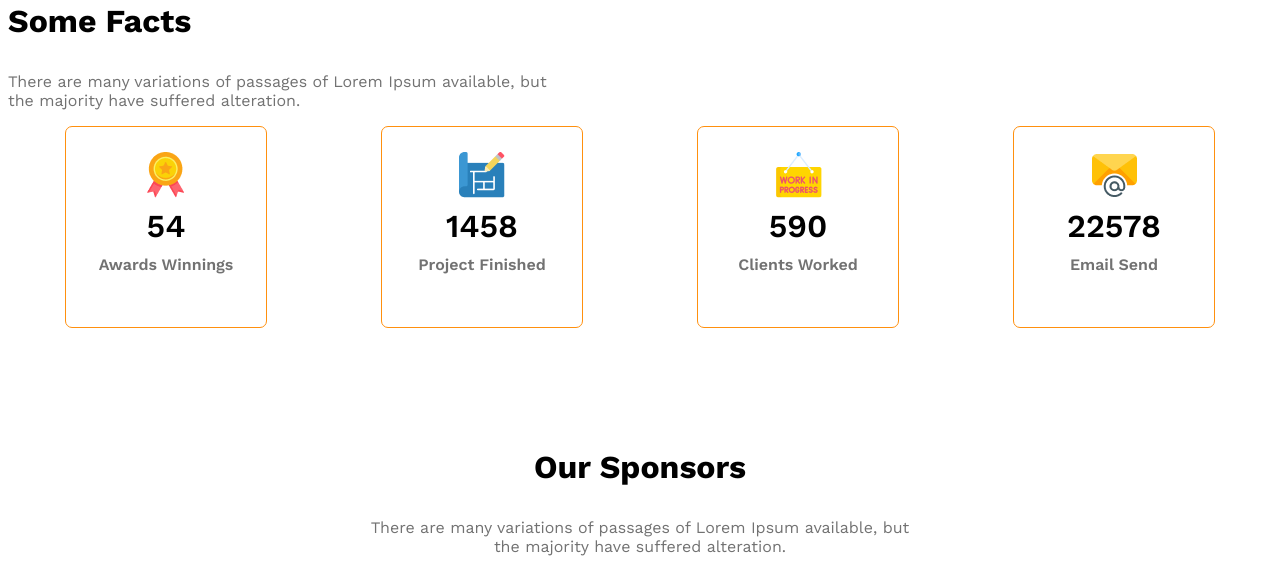
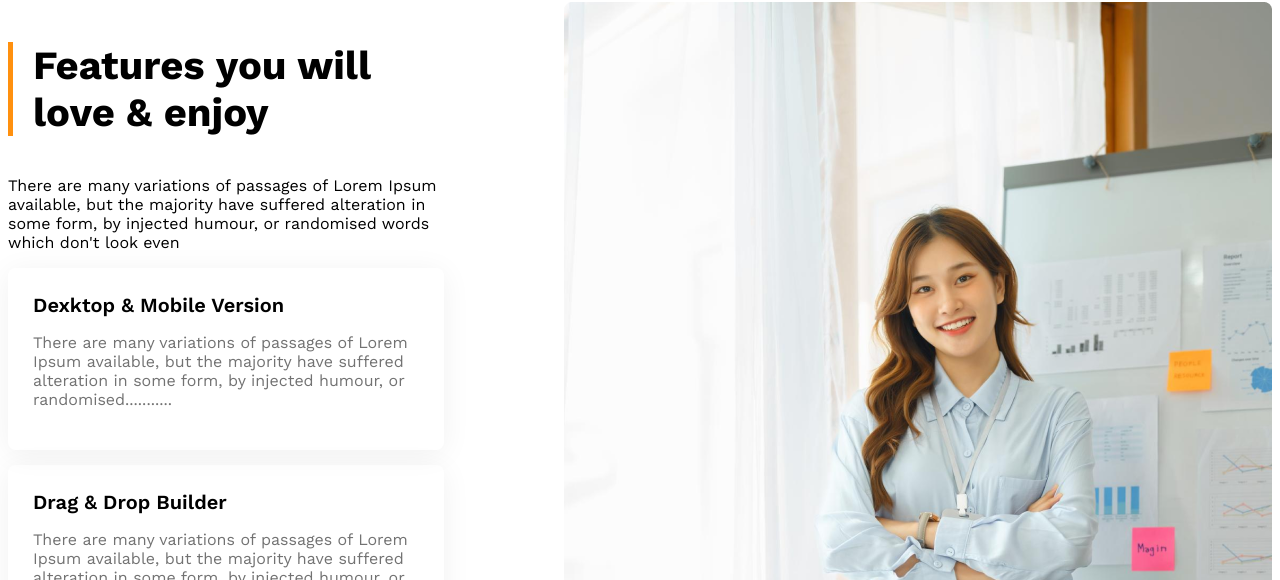
Before and after one commit to Salahuddin37/g3-architects-website, a plain HTML site: page index.html in a window 1280 px wide. Shown: the part 2014-2594 px from the top of the page. Drawn offline with nearby package versions, Linux system fonts and the light colour scheme.

Commit message:
added features and card work in progress

```diff
--- a/Styles/style.css
+++ b/Styles/style.css
@@ -13,7 +13,7 @@
 
   }
   .font-size{
-    font-size: 2rem;
+    font-size: 2.5rem;
     font-weight: 700;
   }
   .text-primary{
@@ -118,7 +118,30 @@
     color: #727272;
   }
 
-/* facte related styles */
+  /* features related style */
+  #feature-section-title{
+    border-left: 5px solid #FF900E;
+    padding-left: 20px;
+    font-size: 2.5rem;
+  }
+  .features{
+    gap: 120px;
+  }
+  .features-card .features-title{
+    font-weight: 600;
+    font-size: 1.25rem;
+    margin-top: 0px;
+    margin-bottom: 0px;
+
+  }
+  .features-card{
+    padding: 25px;
+    box-shadow: 0 4px 30px 0 rgba(0, 0, 0, 0.06);
+    margin-bottom: 15px;
+    border-radius: 8px;
+  }
+
+/* facts related styles */
 .facts-container{
     display: grid;
     grid-template-columns: repeat(4, 1fr);
--- a/index.html
+++ b/index.html
@@ -45,10 +45,36 @@
         </section>
 
         <!--features will enjoy-->
-        <section>
-            <h3>
+        <section class="features display-flex">
+            <div>
+                <h3 id="feature-section-title">Features you will <br> love & enjoy</h3>
+                <p>There are many variations of passages of Lorem Ipsum available, but the majority have suffered alteration in some form, by injected humour, or randomised words which don't look even</p>
 
-            </h3>
+                <div class="features-card">
+                    <h4 class="features-title">Dexktop & Mobile Version</h4>
+                <p class="text-light-gray">There are many variations of passages of Lorem Ipsum available, but the majority have suffered alteration in some form, by injected humour, or randomised...........</p>
+                </div>
+                <div class="features-card">
+                    <h4 class="features-title">Drag & Drop Builder</h4>
+                <p class="text-light-gray">There are many variations of passages of Lorem Ipsum available, but the majority have suffered alteration in some form, by injected humour, or randomised...........</p>
+                </div>
+                <div class="features-card">
+                    <h4 class="features-title">Awesome Modern Design</h4>
+                <p class="text-light-gray">There are many variations of passages of Lorem Ipsum available, but the majority have suffered alteration in some form, by injected humour, or randomised...........</p>
+                </div>
+                <div class="features-card">
+                    <h4 class="features-title">Super Easy to Edit</h4>
+                <p class="text-light-gray">There are many variations of passages of Lorem Ipsum available, but the majority have suffered alteration in some form, by injected humour, or randomised...........</p>
+                </div>
+            </div>
+            <div>
+                <img src="images/architect.png" alt="">
+                <button id="experience-badge">
+                    <span id="experience-year">10+Years</span>
+                    <br>
+                    <span>Experience</span>
+                </button>
+            </div>
         </section>
         <!--some-facts-section-->
         <section>
```
